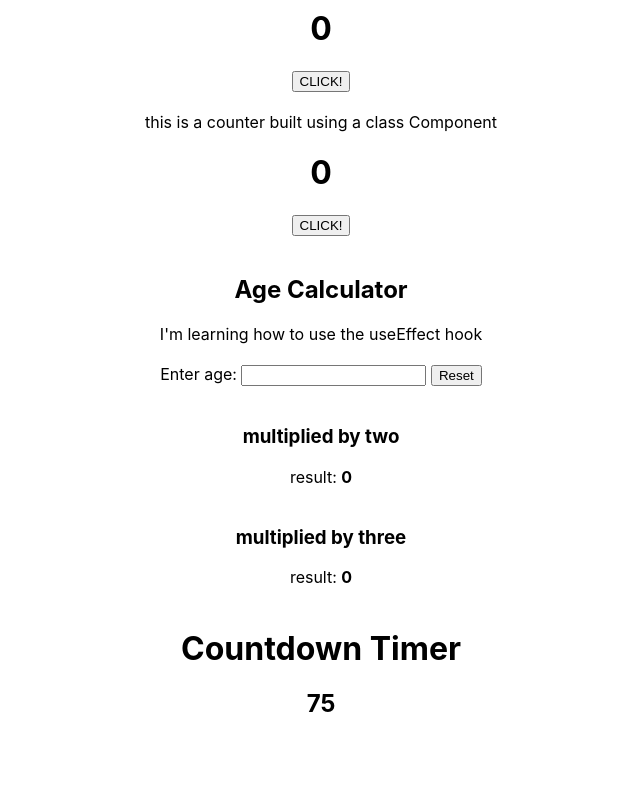
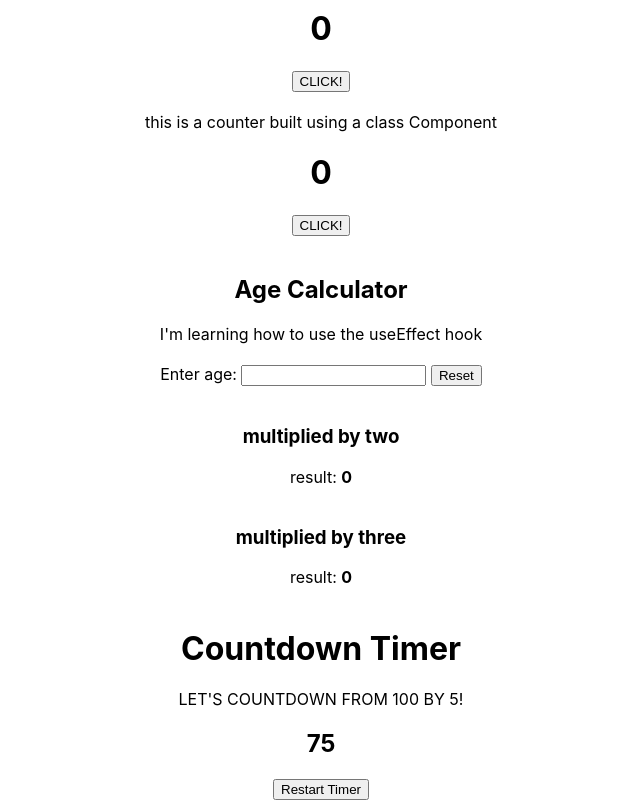
Before and after one commit to IfeAkiWad/learning_hooks, a React (Create React App) app: page / in a window 1280 px wide. Shown: the part 163-963 px from the top of the page, without its empty margins (319-959 px from the left). Before the commit the page ends 901 px from the top, so only its background shows below. Built offline with nearby package versions, Linux system fonts and the light colour scheme.

Commit message:
learning useEffect hook: tryna figure this restart button

```diff
--- a/src/Timer.js
+++ b/src/Timer.js
@@ -1,4 +1,5 @@
 import React, { useState, useEffect } from 'react';
+import TimerButton from './TimerButton';
 
 export const Timer = () => {
     const [count, setCount] = useState(100)
@@ -16,7 +17,10 @@ export const Timer = () => {
   return (
     <div>
         <h1>Countdown Timer</h1>
+        LET'S COUNTDOWN FROM 100 BY 5!
         <h2>{count}</h2>
+        <TimerButton count={count}/>
+        {/* <button onClick={() => setCount(count)}>Start Timer</button> */}
     </div>
   )
 };
--- /dev/null
+++ b/src/TimerButton.js
@@ -0,0 +1,22 @@
+import React from 'react';
+import { useState } from 'react'
+
+const TimerButton = (props) => {
+    const [setState] = useState(100)
+
+    const ticker = () => {
+        setTimeout(() => {
+          setState(() => props.count - 5);
+        }, 1000);
+    };
+
+
+
+  return (
+      <div>
+          <button onClick={ticker}>Restart Timer</button>
+      </div>
+  )
+};
+
+export default TimerButton
```
